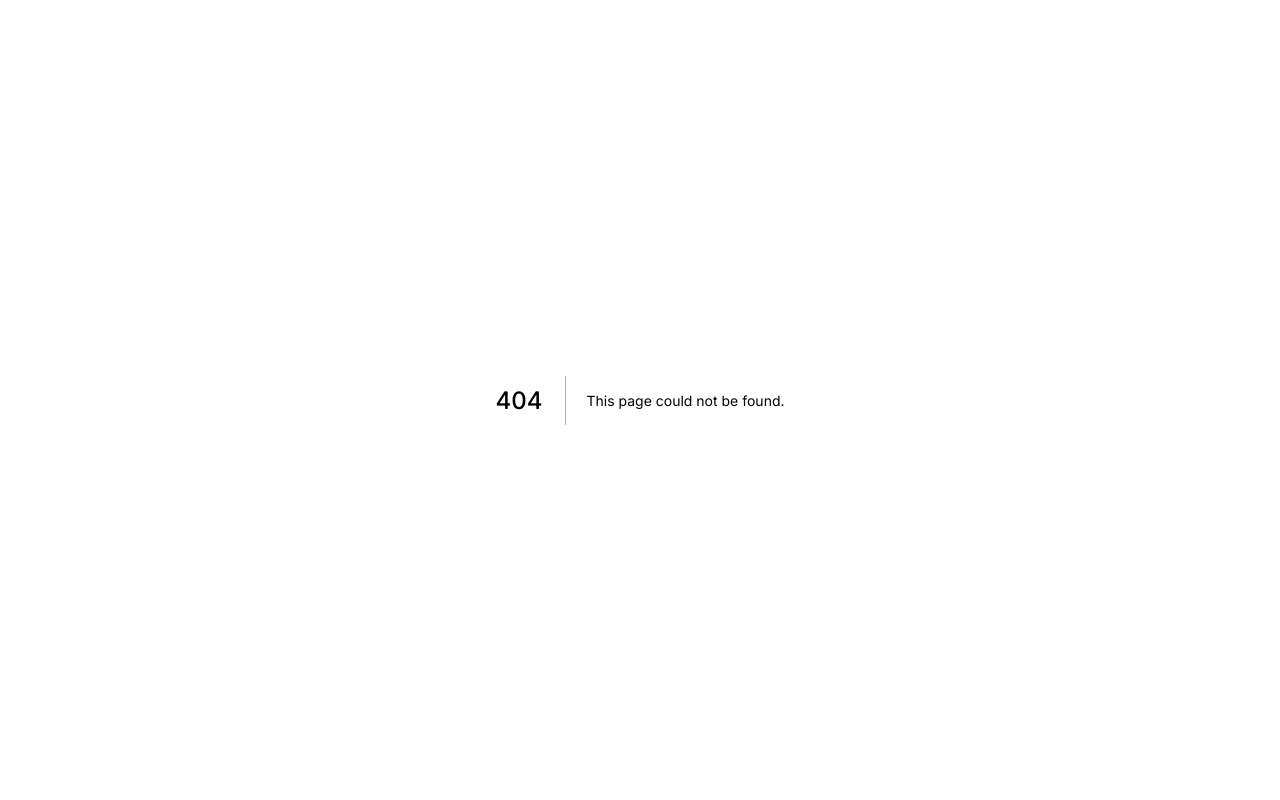
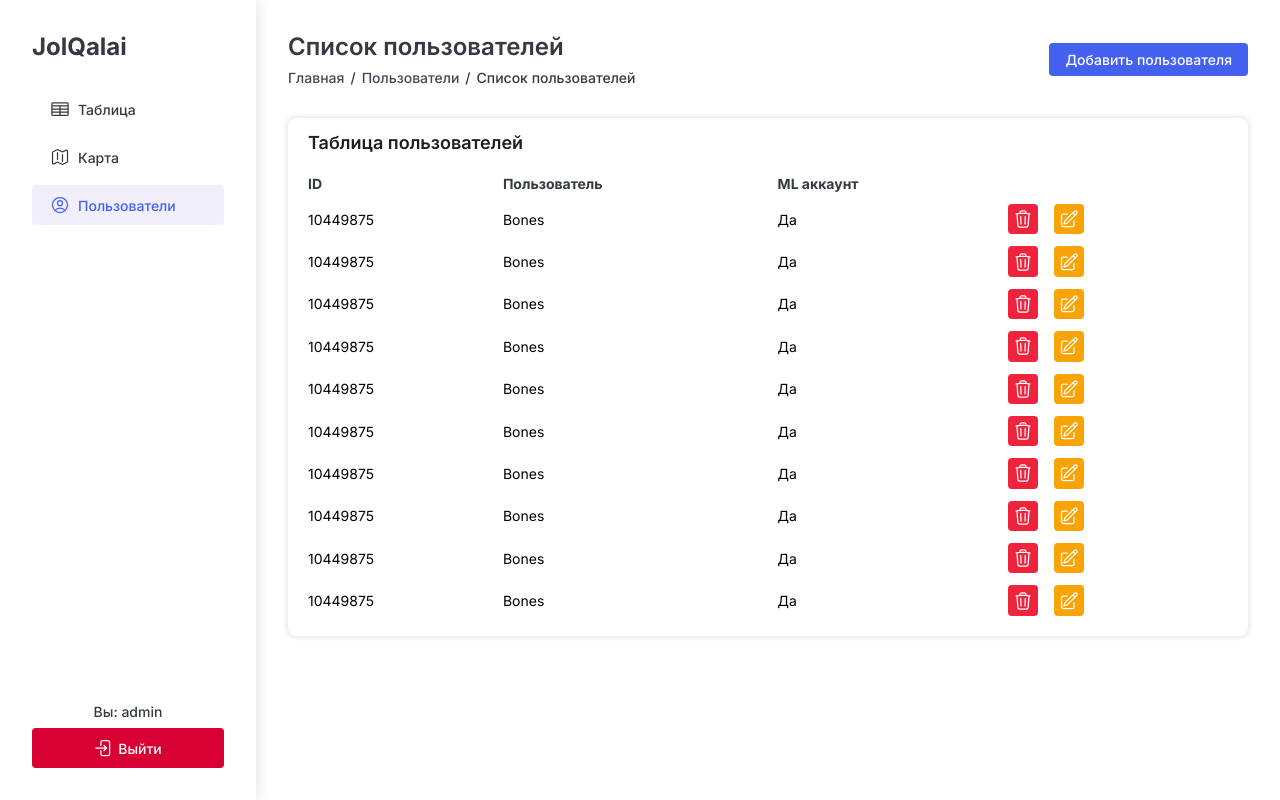
Before and after one commit to azikulov/jolqalai, a Next.js app: page /users in a window 1280 px wide. Before the commit this address had no page. Built offline with nearby package versions, Linux system fonts and the light colour scheme.

Commit message:
[info] page users and user add

```diff
--- a/src/app/(main)/layout.module.scss
+++ b/src/app/(main)/layout.module.scss
@@ -76,10 +76,13 @@
   }
 
   &__menu-button {
-    // display: none;
-    display: flex;
+    display: none;
     justify-content: center;
     align-items: center;
+
+    @media (max-width: 768px) {
+      display: flex;
+    }
 
     svg {
       width: 1.5rem;
--- a/src/app/(main)/layout.tsx
+++ b/src/app/(main)/layout.tsx
@@ -1,6 +1,8 @@
 'use client';
 
 import cn from 'classnames';
+import { useState } from 'react';
+import { usePathname } from 'next/navigation';
 
 import Link from 'next/link';
 import MapIcon from '@/assets/icons/nav/map.svg';
@@ -9,9 +11,10 @@ import ExitIcon from '@/assets/icons/nav/exit.svg';
 import MenuIcon from '@/assets/icons/nav/burger.svg';
 import TableIcon from '@/assets/icons/nav/table.svg';
 import styles from './layout.module.scss';
-import { useState } from 'react';
 
 export default function MainLayout({ children }: Readonly<{ children: React.ReactNode }>) {
+  const pathname = usePathname();
+
   const [isMenuOpen, setIsMenuOpen] = useState<boolean>(false);
 
   const handleToggle = () => {
@@ -42,21 +45,30 @@ export default function MainLayout({ children }: Readonly<{ children: React.Reac
         <nav className={styles['nav']}>
           <ul className={styles['nav__list']}>
             <li className={styles['nav__item']}>
-              <Link className={cn(styles['nav__link'], styles['active'])} href='/table'>
+              <Link
+                className={cn(styles['nav__link'], pathname.includes('/table') && styles['active'])}
+                href='/table'
+              >
                 <TableIcon className={styles['nav__link-icon']} />
                 <span className={styles['nav__link-text']}>Таблица</span>
               </Link>
             </li>
 
             <li className={styles['nav__item']}>
-              <Link className={styles['nav__link']} href='/map'>
+              <Link
+                className={cn(styles['nav__link'], pathname.includes('/map') && styles['active'])}
+                href='/map'
+              >
                 <MapIcon className={styles['nav__link-icon']} />
                 <span className={styles['nav__link-text']}>Карта</span>
               </Link>
             </li>
 
             <li className={styles['nav__item']}>
-              <Link className={styles['nav__link']} href='/users'>
+              <Link
+                className={cn(styles['nav__link'], pathname.includes('/users') && styles['active'])}
+                href='/users'
+              >
                 <UserIcon className={styles['nav__link-icon']} />
                 <span className={styles['nav__link-text']}>Пользователи</span>
               </Link>
--- /dev/null
+++ b/src/app/(main)/users/add/page.module.scss
@@ -0,0 +1,94 @@
+.wrapper {
+  padding: 2rem;
+
+  @media (max-width: 768px) {
+    padding: 1rem;
+  }
+}
+
+.header {
+  &__title {
+    color: #343a40;
+    font-weight: 600;
+    font-size: 1.5rem;
+  }
+}
+
+.breadcrumb {
+  display: flex;
+  column-gap: 0.375rem;
+  align-items: center;
+  margin-top: 0.5rem;
+
+  &__link {
+    color: #414a52;
+    font-weight: 500;
+    font-size: 0.875rem;
+
+    &:hover {
+      color: #1d2022;
+    }
+  }
+
+  &__text {
+    color: #343a40;
+    font-weight: 500;
+    font-size: 0.875rem;
+  }
+}
+
+.form {
+  display: flex;
+  row-gap: 1rem;
+  flex-flow: column;
+  margin-top: 2rem;
+
+  box-shadow: 0 0 4px 2px #343a401c;
+  border-radius: 0.5rem;
+  background: #fff;
+
+  padding: 0.875rem 1.25rem;
+
+  width: 100%;
+
+  &__field {
+    display: flex;
+    row-gap: 0.25rem;
+    flex-flow: column;
+    align-items: flex-start;
+
+    &-title {
+      color: #1d2022;
+      font-weight: 500;
+      font-size: 0.875rem;
+    }
+
+    &-input {
+      border: 1px solid #343a401c;
+      border-radius: 0.25rem;
+      padding: 0.5rem 1rem;
+
+      width: 100%;
+      max-width: 20rem;
+      font-size: 0.875rem;
+
+      @media (max-width: 768px) {
+        max-width: 100%;
+      }
+    }
+  }
+
+  &__button {
+    border-radius: 0.25rem;
+    background: #4361ee;
+    padding: 0.5rem 1rem;
+    width: 100%;
+    max-width: 20rem;
+    color: #fff;
+    font-size: 0.875rem;
+
+    @media (max-width: 768px) {
+      max-width: 100%;
+    }
+  }
+}
--- /dev/null
+++ b/src/app/(main)/users/page.module.scss
@@ -0,0 +1,151 @@
+.wrapper {
+  padding: 2rem;
+
+  @media (max-width: 768px) {
+    padding: 1rem;
+  }
+}
+
+.header {
+  display: grid;
+  grid-template-columns: 1fr auto;
+  align-items: center;
+
+  @media (max-width: 768px) {
+    grid-template-columns: 1fr;
+  }
+
+  &__title {
+    color: #343a40;
+    font-weight: 600;
+    font-size: 1.5rem;
+  }
+
+  &__button {
+    grid-area: 1/2/3/3;
+    border-radius: 0.25rem;
+    background: #4361ee;
+
+    padding: 0.5rem 1rem;
+
+    color: #fff;
+    font-weight: 500;
+    font-size: 0.875rem;
+
+    @media (max-width: 768px) {
+      grid-area: 3 / 1 / 4 / 2;
+      margin-top: 1rem;
+      width: fit-content;
+    }
+  }
+}
+
+.breadcrumb {
+  display: flex;
+  column-gap: 0.375rem;
+  grid-area: 2/1/2/2;
+  align-items: center;
+  margin-top: 0.5rem;
+
+  &__link {
+    color: #414a52;
+    font-weight: 500;
+    font-size: 0.875rem;
+
+    &:hover {
+      color: #1d2022;
+    }
+  }
+
+  &__text {
+    color: #343a40;
+    font-weight: 500;
+    font-size: 0.875rem;
+  }
+}
+
+.main {
+  margin-top: 2rem;
+
+  box-shadow: 0 0 4px 2px #343a401c;
+  border-radius: 0.5rem;
+  background: #fff;
+
+  padding: 0.875rem 1.25rem;
+
+  &__title {
+    color: #1d2022;
+    font-weight: 600;
+    font-size: 1.125rem;
+  }
+}
+
+.table-wrapper {
+  width: 100%;
+  overflow-x: auto;
+}
+
+.table {
+  margin-top: 1rem;
+
+  border-collapse: collapse;
+  width: 100%;
+
+  // thead tr th,
+  // tbody tr td {
+  //   border: 1px solid #343a40;
+  // }
+
+  thead {
+    tr {
+      th {
+        padding: 0.375rem 0;
+        padding-right: 1rem;
+
+        color: #343a40;
+        font-size: 0.875rem;
+        text-align: start;
+      }
+    }
+  }
+
+  tbody {
+    tr {
+      td {
+        padding: 0.375rem 0;
+        padding-right: 1rem;
+        font-size: 0.875rem;
+        white-space: nowrap;
+      }
+    }
+  }
+
+  &__actions {
+    display: flex;
+    column-gap: 1rem;
+    align-items: center;
+  }
+
+  &__action-button {
+    display: grid;
+    place-items: center;
+
+    border-radius: 0.25rem;
+    padding: 0.325rem;
+
+    &.delete {
+      background: #ef233c;
+    }
+
+    &.edit {
+      background: #faa307;
+    }
+
+    svg {
+      flex-shrink: 0;
+      width: 1.25rem;
+      height: 1.25rem;
+      color: #fff;
+    }
+  }
+}
--- /dev/null
+++ b/src/app/(main)/users/page.tsx
@@ -0,0 +1,73 @@
+'use client';
+
+import cn from 'classnames';
+
+import Link from 'next/link';
+import TrashIcon from '@/assets/icons/field/trash.svg';
+import EditIcon from '@/assets/icons/field/pen.svg';
+import styles from './page.module.scss';
+
+export default function Users() {
+  return (
+    <div className={styles['wrapper']}>
+      <div className={styles['header']}>
+        <p className={styles['header__title']}>Список пользователей</p>
+
+        <div className={styles['breadcrumb']}>
+          <Link href='/table' className={styles['breadcrumb__link']}>
+            Главная
+          </Link>
+
+          <span className={styles['breadcrumb__text']}>/</span>
+
+          <Link href='/users' className={styles['breadcrumb__link']}>
+            Пользователи
+          </Link>
+          <span className={styles['breadcrumb__text']}>/</span>
+
+          <span className={styles['breadcrumb__text']}>Список пользователей</span>
+        </div>
+
+        <Link className={styles['header__button']} href='/users/add'>
+          Добавить пользователя
+        </Link>
+      </div>
+
+      <div className={styles['main']}>
+        <h1 className={styles['main__title']}>Таблица пользователей</h1>
+
+        <div className={styles['table-wrapper']}>
+          <table className={styles['table']}>
+            <thead>
+              <tr>
+                <th>ID</th>
+                <th>Пользователь</th>
+                <th>ML аккаунт </th>
+                <th></th>
+              </tr>
+            </thead>
+            <tbody>
+              {new Array(10).fill('').map((_, key) => (
+                <tr key={key}>
+                  <td>10449875</td>
+                  <td>Bones</td>
+                  <td>Да</td>
+                  <td>
+                    <div className={styles['table__actions']}>
+                      <button className={cn(styles['table__action-button'], styles['delete'])}>
+                        <TrashIcon />
+                      </button>
+                      <button className={cn(styles['table__action-button'], styles['edit'])}>
+                        <EditIcon />
+                      </button>
+                    </div>
+                  </td>
+                </tr>
+              ))}
+            </tbody>
+          </table>
+        </div>
+      </div>
+    </div>
+  );
+}
```
Also changed, not shown: src/app/(main)/users/add/page.tsx (added, +56 -0 lines), src/assets/icons/field/pen.svg (added), src/assets/icons/field/trash.svg (added).
